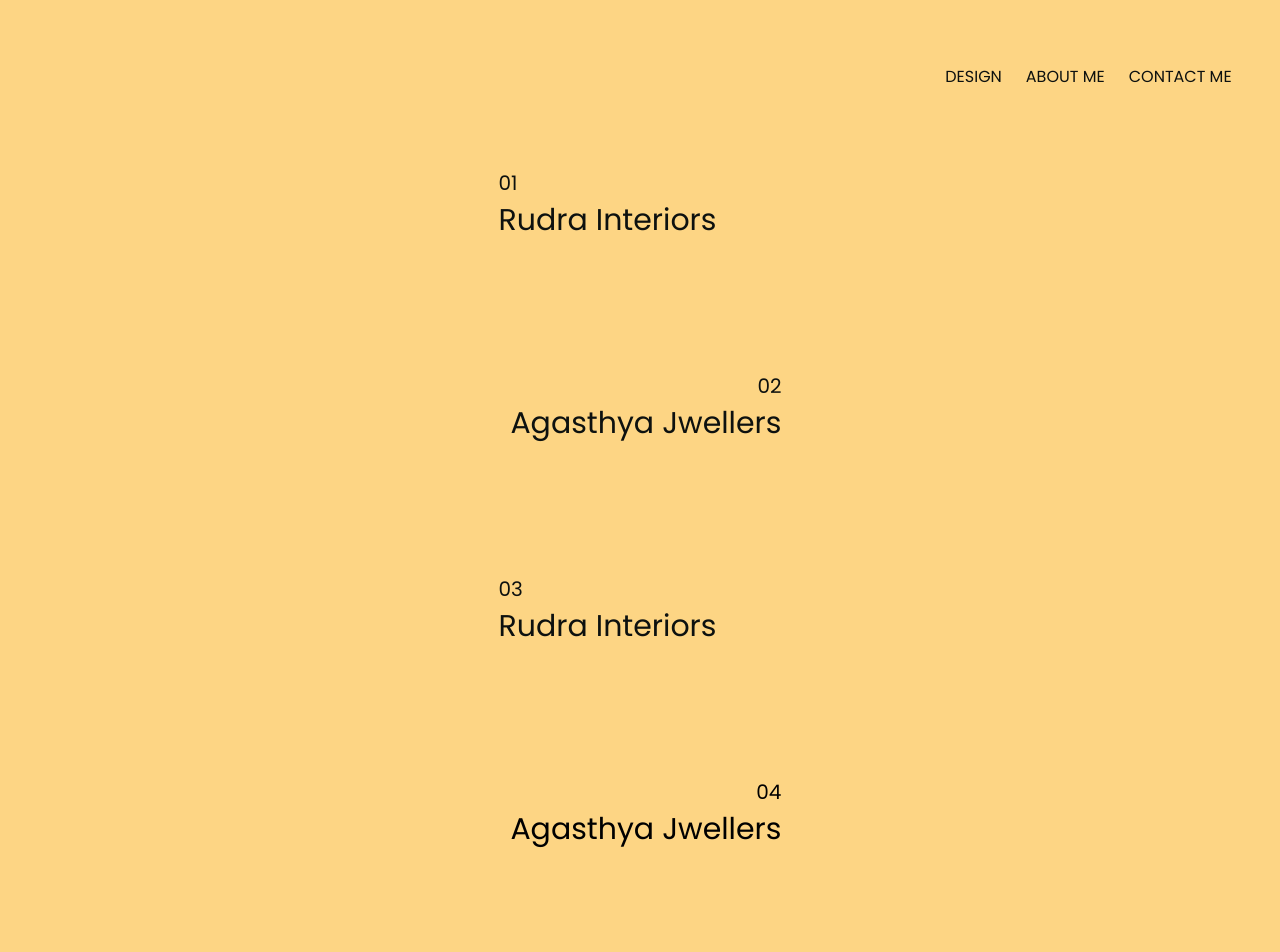
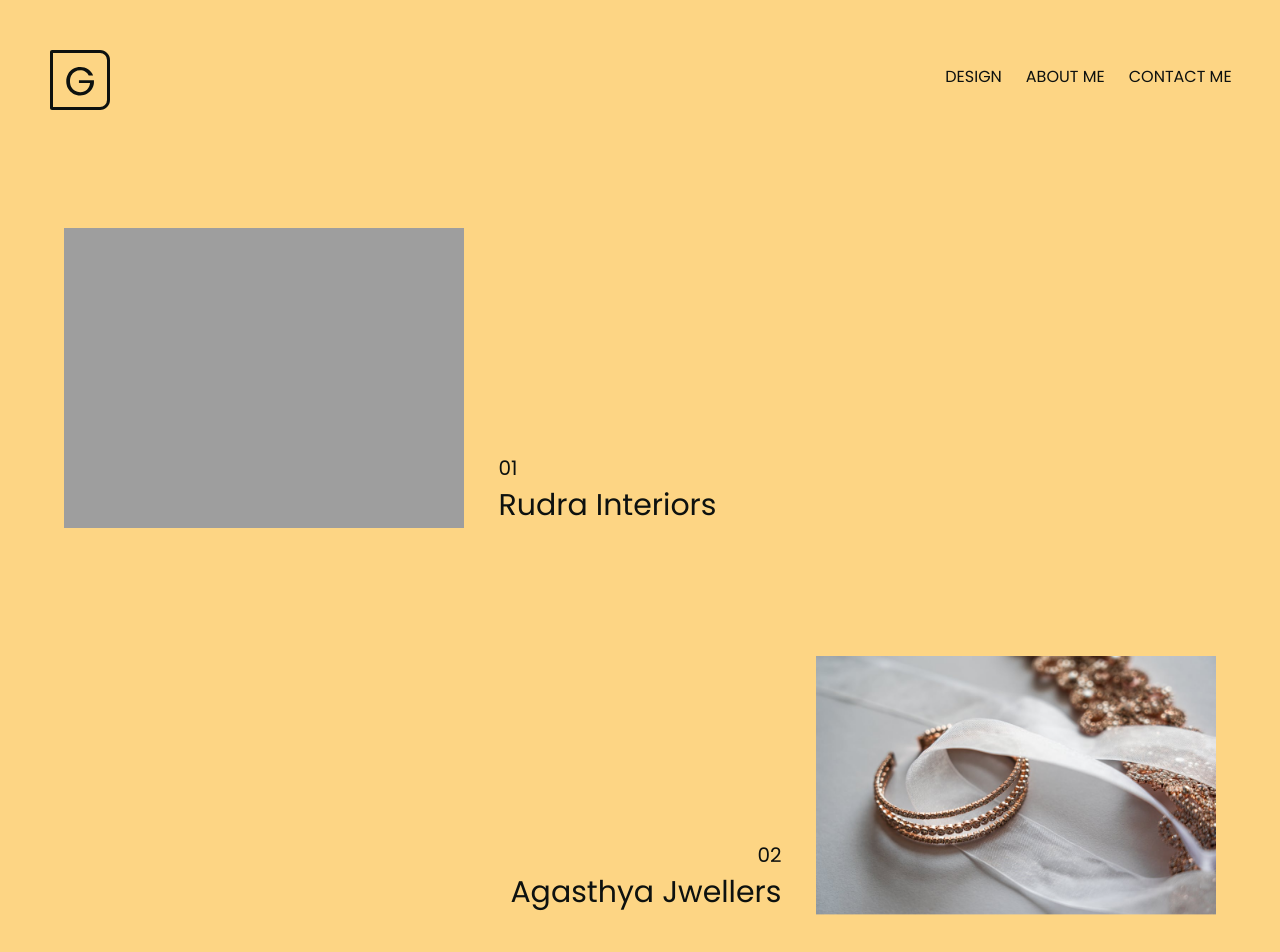
Before and after one commit to GauravDhawale/UIPorfolio, a plain HTML site: page Pages/Design.html in a window 1280 px wide. Shown: the top 952 px of the page. Before the commit the page ends 916 px from the top, so only its background shows below. Drawn offline with Linux system fonts and the light colour scheme; the site is published under a folder, as on GitHub Pages, so addresses that start at the root find nothing.

Commit message:
Update Design.html

```diff
--- a/Pages/Design.html
+++ b/Pages/Design.html
@@ -9,7 +9,7 @@
     <link rel="stylesheet" href="../Style/Design.css">
 </head>
 <body>
-    <img src="/Images/Logo.svg" alt="" id="logo">
+    <img src="../Images/Logo.svg" alt="" id="logo">
     <nav>
         <a href="../Pages/Design.html">DESIGN</a>
         <a href="">ABOUT ME</a>
@@ -18,7 +18,7 @@
     <div class="Project">
         <a href="https://www.behance.net/gallery/138028787/Interior-Website-Landing-Page" target="_blank">
             <div id="p1">
-                <img src="/Images/Projects/Rudra.png" alt="">
+                <img src="../Images/Projects/Rudra.png" alt="">
                 <span>
                     <p>01</p>
                     <p>Rudra Interiors</p>
@@ -27,7 +27,7 @@
         </a>
         <a href="https://www.behance.net/gallery/151944775/AGASTHYA" target="_blank" rel="noopener noreferrer">
             <div id="p2">
-                <img src="/Images/Projects/Agasthya.png" alt="">
+                <img src="../Images/Projects/Agasthya.png" alt="">
                 <span>
                     <p>02</p>
                     <p>Agasthya Jwellers</p>
@@ -36,7 +36,7 @@
         </a>
         <a href="" target="_blank" rel="noopener noreferrer">
             <div id="p3">
-                <img src="/Images/Projects/Rudra.png" alt="">
+                <img src="../Images/Projects/Rudra.png" alt="">
                 <span>
                     <p>03</p>
                     <p>Rudra Interiors</p>
@@ -44,7 +44,7 @@
             </div>
         </a>
         <div id="p4">
-            <img src="/Images/Projects/Agasthya.png" alt="">
+            <img src="../Images/Projects/Agasthya.png" alt="">
             <span>
                 <p>04</p>
                 <p>Agasthya Jwellers</p>
```
